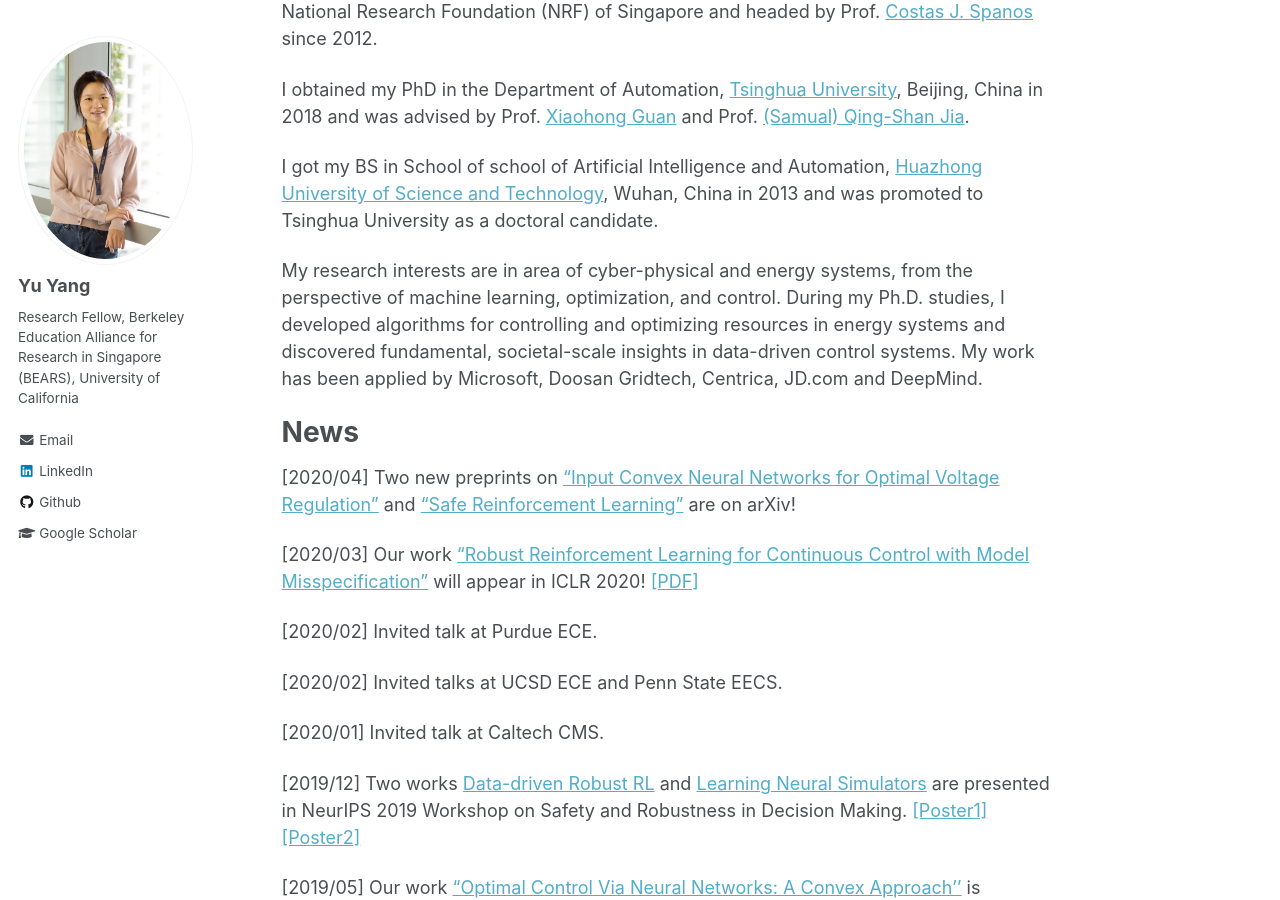
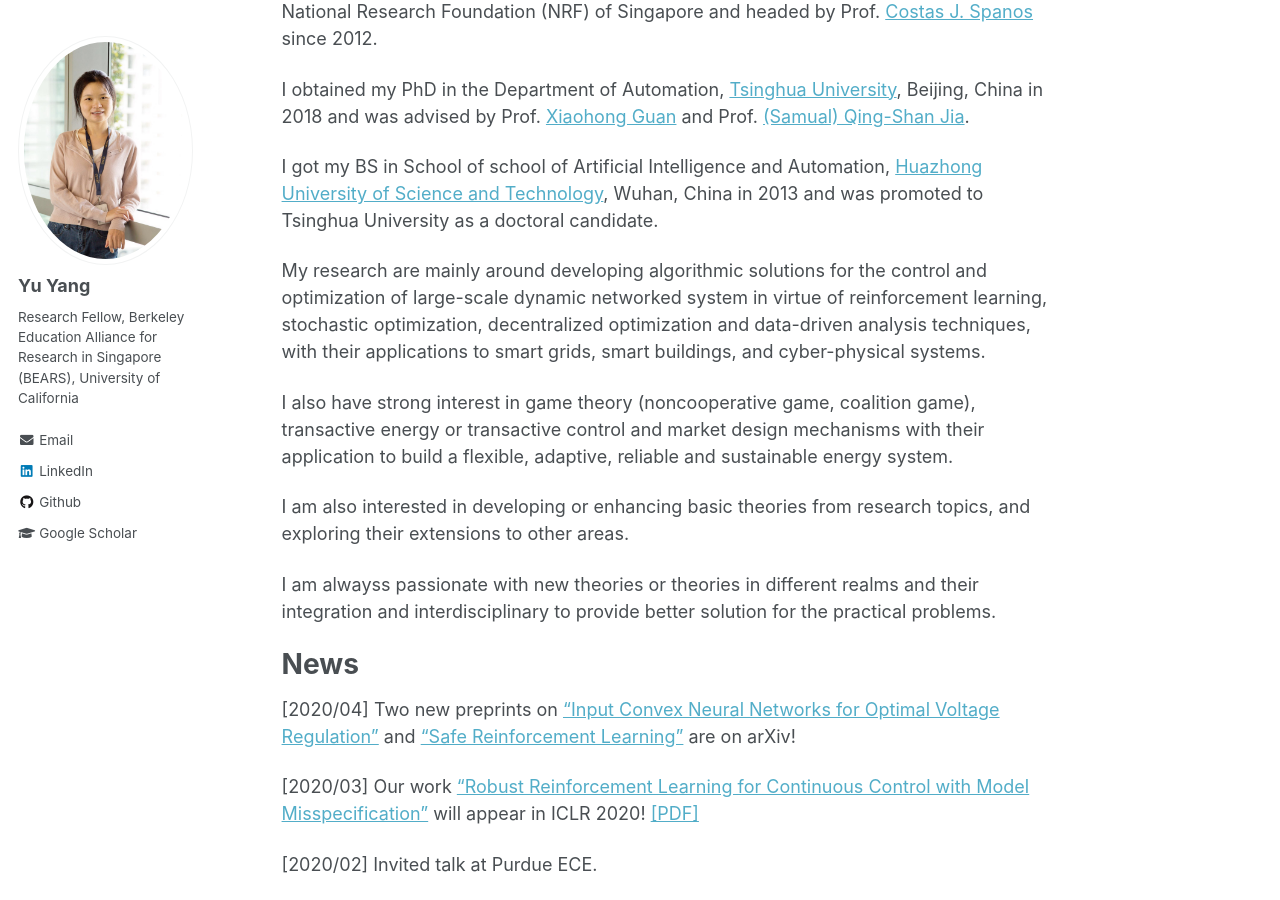
Before and after one commit to yangyu-berkeley/yangyu-berkeley.github.io, a Jekyll site: the page built from _pages/about.md, in a window 1280 px wide and 900 px high, scrolled down 270 px. Built offline with Jekyll 4.4.1, drawn with Linux system fonts in a browser that asks for light colours.

Commit message:
Update about.md

```diff
--- a/_pages/about.md
+++ b/_pages/about.md
@@ -15,8 +15,14 @@ I obtained my PhD in the Department of Automation, [Tsinghua University]( https:
 I got my BS in School of school of Artificial Intelligence and Automation, [Huazhong University of Science and Technology]( http://english.hust.edu.cn/), Wuhan, China in 2013 and was promoted to Tsinghua University as a doctoral candidate.
 
 
-My research interests are in area of cyber-physical and energy systems, from the perspective of machine learning, optimization, and control.
-During my Ph.D. studies, I developed algorithms for controlling and optimizing resources in energy systems and discovered fundamental, societal-scale insights in data-driven control systems. My work has been applied by Microsoft, Doosan Gridtech, Centrica, JD.com and DeepMind.
+My research are mainly around developing algorithmic solutions for the control and optimization of large-scale dynamic networked system in virtue of reinforcement learning, stochastic optimization, decentralized optimization and  data-driven analysis techniques, with their applications to smart grids, smart buildings, and cyber-physical systems.
+
+I also have strong interest in game theory (noncooperative game, coalition game), transactive energy or transactive control and market design mechanisms with their application to build a flexible, adaptive, reliable and sustainable energy system.
+
+I am also interested in developing or enhancing basic theories from research topics, and exploring their extensions to other areas.
+
+I am alwayss passionate with new theories or theories in different realms and their integration and interdisciplinary to provide better solution for the practical problems.
+
 
 News
 ======
```
